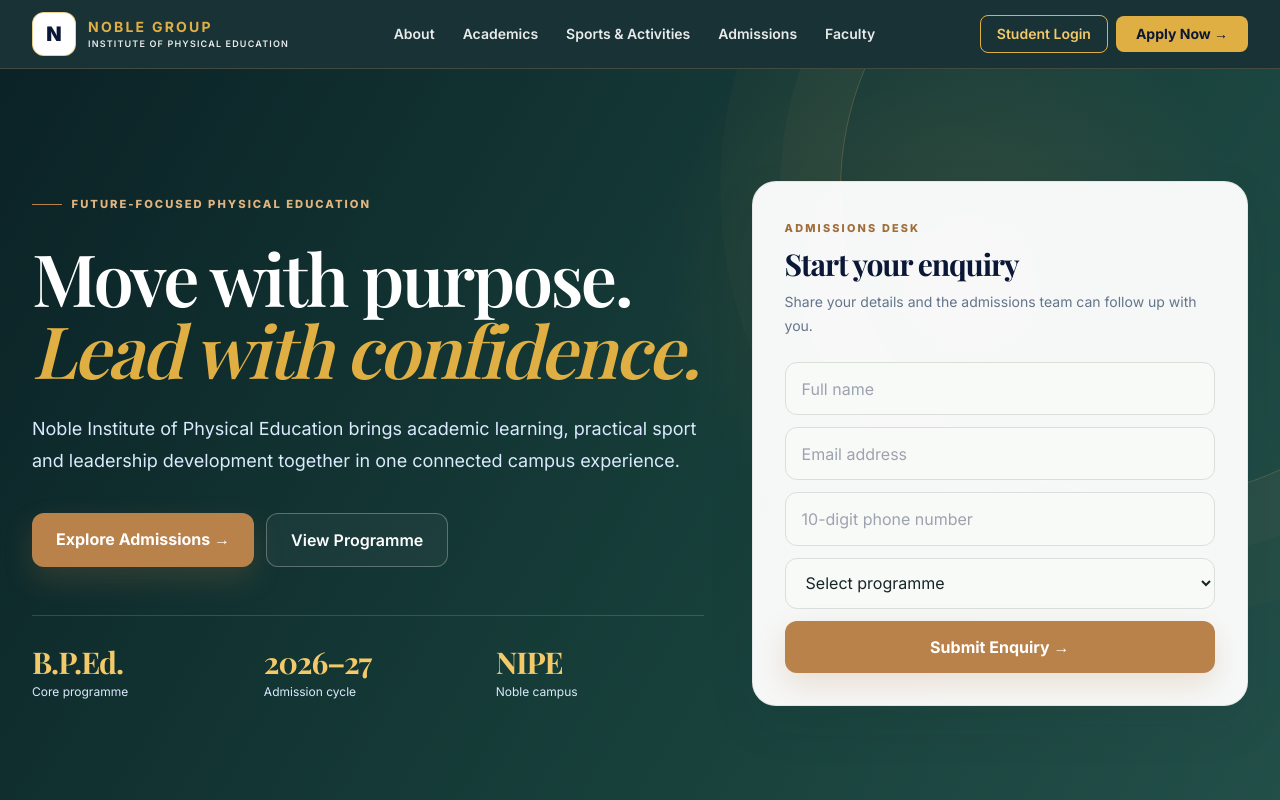
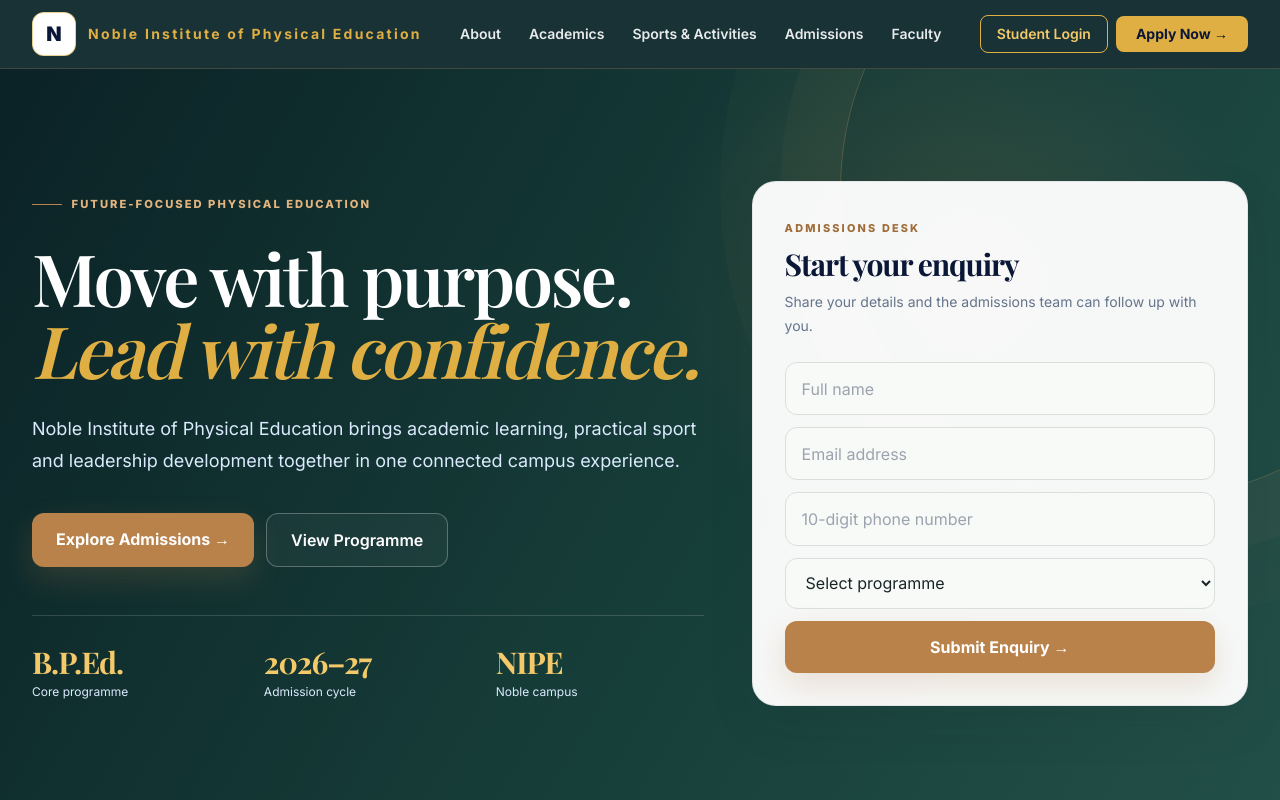
Before and after one commit to realethancool/NIPE, a Next.js app: page / in a window 1280 px wide. Shown: the top 800 px of the page. Built offline with nearby package versions, Linux system fonts and the light colour scheme; a web font is replaced by a local one.

Commit message:
Use official Noble Institute of Physical Education identity

```diff
--- a/src/app/page.tsx
+++ b/src/app/page.tsx
@@ -43,7 +43,7 @@ export default function HomePage(){
       <div className="mx-auto flex max-w-7xl items-center justify-between px-4 py-3 md:px-8">
         <Link href="/" className="flex items-center gap-3">
           <span className="flex h-11 w-11 items-center justify-center rounded-xl border border-[#e0af43]/60 bg-white text-xl font-black text-[#0b1736]">N</span>
-          <span><strong className="block text-sm tracking-[.16em] text-[#e0af43]">NOBLE GROUP</strong><small className="block text-[9px] font-semibold tracking-[.13em] text-white/90">INSTITUTE OF PHYSICAL EDUCATION</small></span>
+          <span><strong className="block text-sm tracking-[.16em] text-[#e0af43]">Noble Institute of Physical Education</strong><small className="block text-[9px] font-semibold tracking-[.13em] text-white/90"></small></span>
         </Link>
         <nav className="hidden items-center gap-1 lg:flex">
           {[
```
